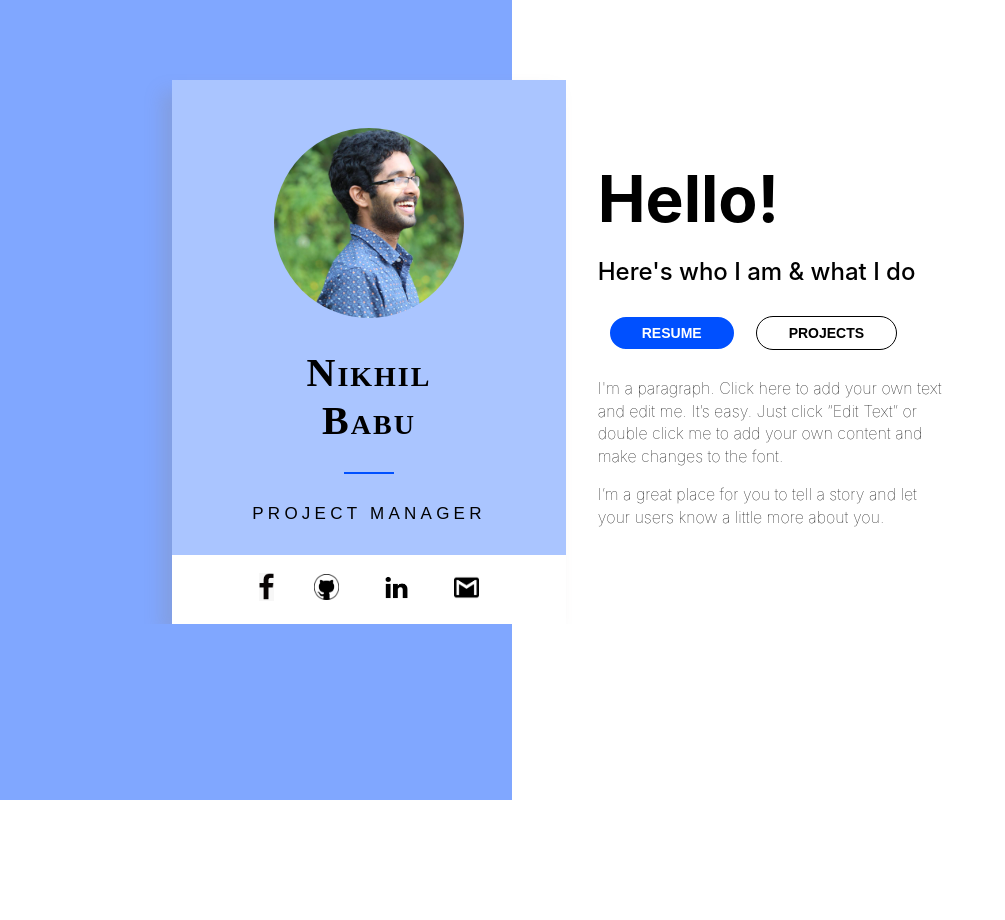
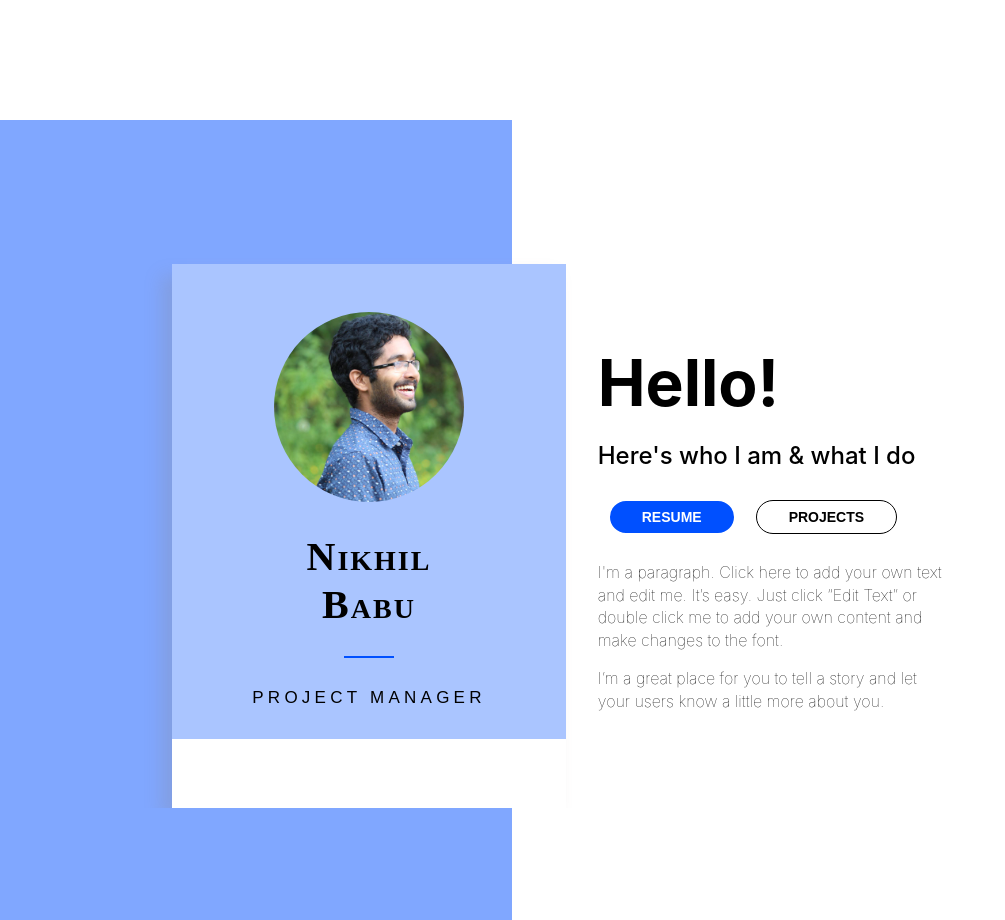
Before and after one commit to Nikhil713/Portfolio, a React (Create React App) app in the folder website/: page / in a window 1280 px wide. Shown: the whole page, without its empty margins (0-1005 px from the left). Before the commit the page ends 800 px from the top, so only its background shows below. Built offline with nearby package versions, Linux system fonts and the light colour scheme.

Commit message:
Start navbar

```diff
--- a/website/src/App.js
+++ b/website/src/App.js
@@ -9,7 +9,7 @@ export default class App extends React.Component {
   render() {
       return(
         <div>
-          {/* <Navbar /> */}
+          <Navbar />
           <Home />
         </div>
       )
--- /dev/null
+++ b/website/src/components/navbar/navbar.css
@@ -0,0 +1,4 @@
+.navbar-container{
+    height: 120px;
+    width: 100%;
+}
--- a/website/src/components/navbar/navbar.js
+++ b/website/src/components/navbar/navbar.js
@@ -1,10 +1,11 @@
 import React from 'react'
+import './navbar.css'
 
 export default class Navbar extends React.Component{
     render(){
         return(
-            <div>
-                This is the navbar
+            <div className="navbar-container">
+
             </div>
         )
     }
--- a/website/src/pages/home/home.css
+++ b/website/src/pages/home/home.css
@@ -41,7 +41,7 @@
 }
 
 .home-info {
-    margin-top: 5rem;
+    margin-top: 9rem;
     margin-right: 8rem;
 
     display: flex;
```
